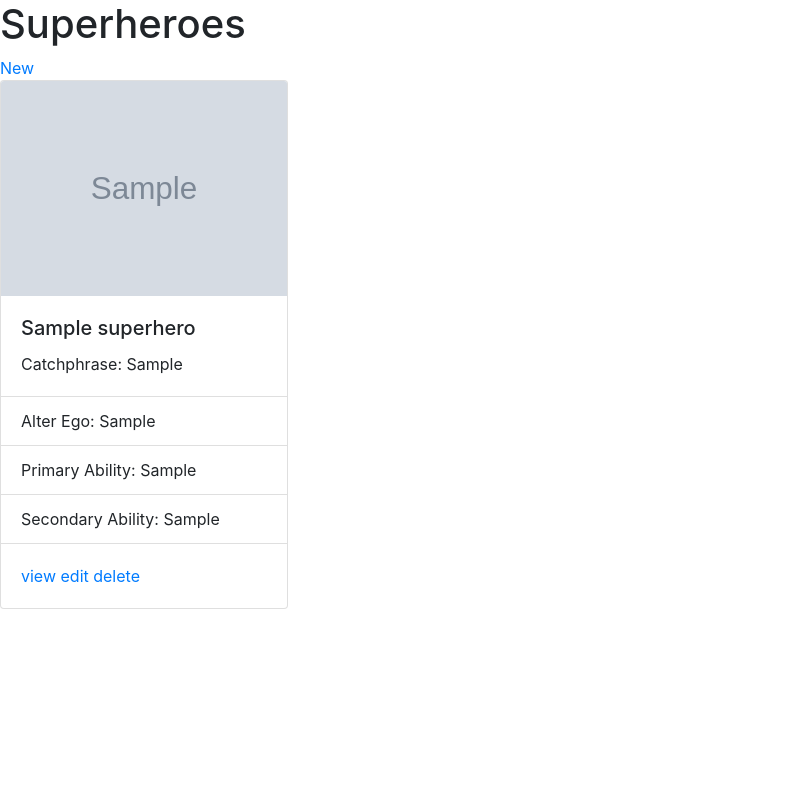
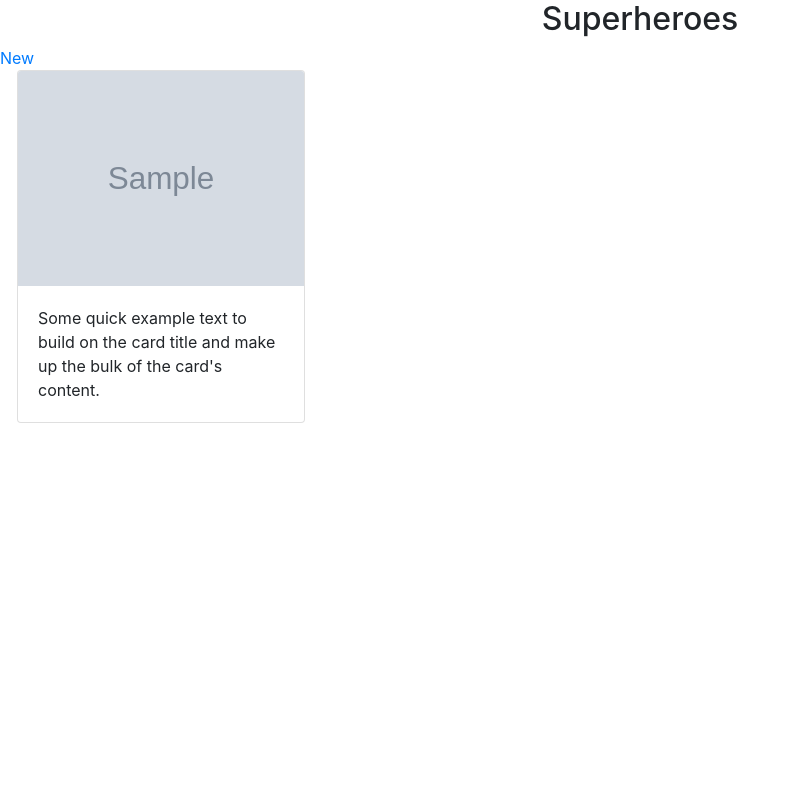
Before and after one commit to Demetricew20/SuperheroCreator, a Django app: page /superheroes/ in a window 1280 px wide. Shown: the whole page, without its empty margins (0-800 px from the left). Run offline with Django 3.2, Linux system fonts and the light colour scheme; tables that the repository leaves empty hold one stand-in row (values such as "Sample post"); grey boxes marked "Sample" are stand-in pictures; some libraries are stand-ins or nearby versions.

Commit message:
Add styling to index.html. Removed card-deck.

```diff
--- a/superhero_database/superheroes/templates/superheroes/index.html
+++ b/superhero_database/superheroes/templates/superheroes/index.html
@@ -6,30 +6,37 @@
     <title>Superhero Index</title>
     <link rel="stylesheet" href="https://maxcdn.bootstrapcdn.com/bootstrap/4.0.0/css/bootstrap.min.css"
           integrity="sha384-Gn5384xqQ1aoWXA+058RXPxPg6fy4IWvTNh0E263XmFcJlSAwiGgFAW/dAiS6JXm" crossorigin="anonymous">
+    <style>
+        html, body { height: 100%; width: 100%; }
+        .main__title { font-size: 2rem;}
+        .container-fluid { justify-content: space-between; padding-right: 0px; padding-left: 2rem; }
+        .card {max-width: 18rem;}
+
+    </style>
 </head>
 <body>
-<h1>Superheroes</h1>
-<a href="{% url 'superheroes:create_superhero' %}">New</a>
+    <div class="container title">
+        <div class="row justify-content-center">
+            <div>
+                <h1 class="main__title">Superheroes</h1>
+            </div>
+        </div>
 
-{% for superhero in all_superheroes %}
-<div class="card" style="width: 18rem;">
-  <img class="card-img-top" src="{{superhero.hero_image.url}}"  alt="Card image cap">
-  <div class="card-body">
-    <h5 class="card-title">{{superhero}}</h5>
-    <p class="card-text">Catchphrase: {{superhero.catchphrase}}</p>
-  </div>
-  <ul class="list-group list-group-flush">
-    <li class="list-group-item">Alter Ego: {{superhero.alter_ego}}</li>
-    <li class="list-group-item">Primary Ability: {{superhero.primary_ability}}</li>
-    <li class="list-group-item">Secondary Ability: {{superhero.secondary_ability}}</li>
-  </ul>
-  <div class="card-body">
-    <a href="{% url 'superheroes:detail' superhero.id %}">view</a>
-    <a href="{% url 'superheroes:edit_superhero' superhero.id %}">edit</a>
-    <a href="{% url 'superheroes:delete_superhero' superhero.id %}">delete</a>
-  </div>
-</div>
-{% endfor %}
+    </div>
+
+    <a href="{% url 'superheroes:create_superhero' %}">New</a>
+    <div class="container-fluid row">
+        {% for superhero in all_superheroes %}
+        <div class="card ">
+            <img class="card-img-top" src="{{superhero.hero_image.url}}" alt="Card image cap">
+            <div class="card-body">
+                <p class="card-text">Some quick example text to build on the card title and make up the bulk of the card's content.</p>
+            </div>
+        </div>
+        {% endfor %}
+    </div>
+
+
 
 <script src="https://code.jquery.com/jquery-3.2.1.slim.min.js"
         integrity="sha384-KJ3o2DKtIkvYIK3UENzmM7KCkRr/rE9/Qpg6aAZGJwFDMVNA/GpGFF93hXpG5KkN" crossorigin="anonymous"></script>
```
Also changed, not shown: media/media/c228873c9355441b67c23cbe3ae2f160.jpg (added).
